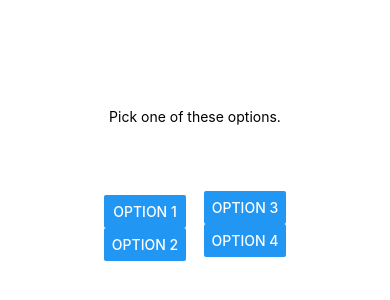
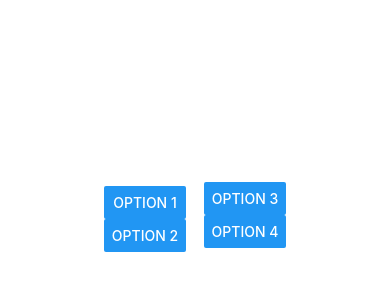
Before and after one commit to adeshiel/ProNOWnce, a React Native app in the folder ProNOWnce/: screen / in a window 390 px wide. Shown: the part 240-540 px from the top of the page. Built offline with nearby package versions, Linux system fonts and the light colour scheme; no server answers.

Commit message:
em commit

```diff
--- a/ProNOWnce/App.js
+++ b/ProNOWnce/App.js
@@ -1,14 +1,7 @@
 import React from 'react';
-import { StyleSheet, Text, View, Button } from 'react-native';
+import { StyleSheet, Text, View, Button, Alert } from 'react-native';
 
 const ENDPOINT = "http://72.19.107.126:5000/word";
-
-
-// function randoWord {
-//   var words = ["word", "curse", "jagged"];
-//   var chose = words[Math.floor(Math.random()*words.length)];
-//   return chose;
-//   }
 
 export default class App extends React.Component {
 
@@ -19,7 +12,6 @@ export default class App extends React.Component {
             word: ""
         }
     }
-
 
     async getWords() {
         try {
@@ -39,18 +31,20 @@ export default class App extends React.Component {
         this.getWords();
     }
 
+
     // randomWord(){ //for when we have the words to pronounce
-    //   var words = ["word", "curse", "jagged"]; //TODO: Change the list to format to [[word1, sfx1,sfx2],[word2,
-    // sfx1,sfx2]] var chose = words[Math.floor(Math.random()*words.length)]; return chose; }
+    //   var words = ["word", "curse", "jagged", "touch", "mouse"]; //TODO: Change the list to format to [[word1, sfx1,sfx2],[word2,
+    //   //sfx1,sfx2]]
+    //   var chose = words[Math.floor(Math.random()*words.length)]; return chose; }
 
     render() {
         return (
             <View style={styles.container}>
-                <Text style={styles.title}>Pick one of these options.</Text>
+                <Text style={styles.title}>{this.state.word}</Text>
                 <View style={styles.buttons}>
                     <View style={styles.leftColumn}>
                         <Button
-                            onPress={() => { Alert.alert('Right Answer.') }}
+                            onPress={() => { Alert.alert('Right Answer.') }} //
                             title="Option 1"
                         />
                         <Button
```
